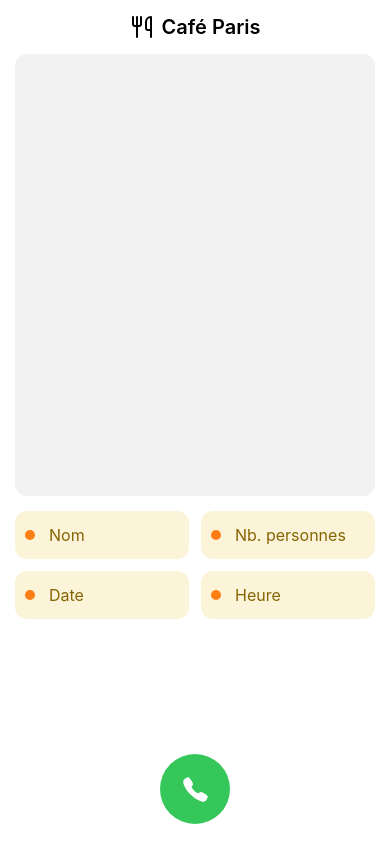
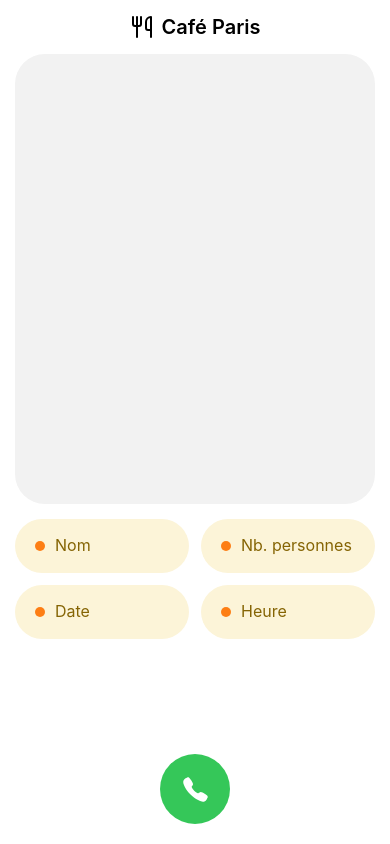
Before and after one commit to benoitboidin/booking_ai_agent, a Python web app: template templates/index.html in a window 390 px wide. Run offline with Jinja, Linux system fonts and the light colour scheme; the template is opened without the code that fills it, so the values that code supplies are empty.

```diff
--- a/static/css/styles.css
+++ b/static/css/styles.css
@@ -27,7 +27,7 @@
     /* max-width: 420px; */
     height: 100%;
     padding: 20px;
-    margin-bottom: 90px; /* Space for mic button */
+    margin-bottom: 70px; /* Space for mic button */
     background-color: white;
     overflow: hidden;
   }
@@ -51,7 +51,7 @@
     padding: 15px;
     overflow-y: auto;
     background-color: #f2f2f2;
-    border-radius: 12px;
+    border-radius: 30px;
     margin: 15px 0;
     /* box-shadow: inset 0px 1px 3px rgba(0, 0, 0, 0.1); */
   }
@@ -60,7 +60,7 @@
   .chat-message {
     margin-bottom: 10px;
     padding: 12px;
-    border-radius: 10px;
+    border-radius: 20px;
     font-size: 18px;
     line-height: 1.4;
     max-width: 80%;
@@ -94,7 +94,7 @@
   align-items: center;
   padding: 16px 16px 16px 36px; /* Space for the dot */
   font-size: 18px;
-  border-radius: 12px;
+  border-radius: 30px;
   background-color: #f9f9f9;
   transition: all 0.2s ease;
   text-align: left;
@@ -111,7 +111,7 @@
   border-radius: 50%;
   position: absolute;
   top: 50%;
-  left: 10px;
+  left: 20px;
   transform: translateY(-50%);
   display: block; /* Always visible */
 }
@@ -130,6 +130,8 @@
 .booking-info.empty {
   background-color: #fcf4d8; /* Light yellow */
   color: #856404; /* Dark yellow text */
+  padding: 16px 16px 18px 40px; /* Space for the dot */
+
 }
 
 .booking-info.empty::before {
--- a/static/js/scripts.js
+++ b/static/js/scripts.js
@@ -25,9 +25,10 @@ var SpeechRecognition = SpeechRecognition || webkitSpeechRecognition;
 
   let sentenceNumber = 0;
   recognition.onresult = function(event) {
-    const transcript = event.results[sentenceNumber][0].transcript;
+    const transcript = event.results[0][0].transcript;
+    console.log(sentenceNumber, 'Transcript:', transcript);
     sentenceNumber++;
-    displayMessage('You: ' + transcript, true);
+    displayMessage(transcript, true);
     sendTextToServer(transcript);
   };
 
@@ -42,7 +43,6 @@ var SpeechRecognition = SpeechRecognition || webkitSpeechRecognition;
       recognition.start();
     }
   };
-
   recognition.start();
 }
 
@@ -85,11 +85,11 @@ async function sendTextToServer(text) {
       if (data.aiResponse) {
         if (data.reservationDetails) {
           updateBookingDetails(data.reservationDetails);
-            displayMessage('AI: Réservation enregistrée. Merci et à bientôt!');
-            speakText('Réservation enregistrée. Merci et à bientôt!');
+          displayMessage('Réservation enregistrée. Merci et à bientôt!', false);
+          speakText('Réservation enregistrée. Merci et à bientôt!');
         } else {
-          displayMessage('AI: ' + data.aiResponse, false);
-            speakText(data.aiResponse);
+          displayMessage(data.aiResponse, false);
+          speakText(data.aiResponse);
         }
       }
     } catch (error) {
--- a/templates/index.html
+++ b/templates/index.html
@@ -16,7 +16,7 @@
       <div id="chat-box" class="chat-box"></div>
       <div class="mic-button-container">
         <button class="mic-button" id="mic-button">
-            <svg xmlns="http://www.w3.org/2000/svg" fill="none" viewBox="0 0 48 48" id="Call--Streamline-Ionic-Filled" height="25" width="25"><desc>Call Streamline Icon: https://streamlinehq.com</desc><path fill="currentColor" d="M38.1696 47.5196c-2.0495 0 -4.9287 -0.7413 -9.2401 -3.15 -5.2427 -2.9401 -9.2978 -5.6543 -14.5123 -10.8551 -5.0274 -5.0243 -7.4739 -8.2772 -10.898 -14.5081C-0.349 11.9714 0.3104 8.2837 1.0475 6.7077 1.9253 4.824 3.221 3.6973 4.8958 2.579 5.847 1.9558 6.8537 1.4215 7.903 0.983c0.105 -0.0451 0.2026 -0.0882 0.2898 -0.127 0.5198 -0.2342 1.3073 -0.588 2.3048 -0.21 0.6657 0.2499 1.26 0.7612 2.1903 1.68 1.9079 1.8816 4.5151 6.0721 5.4769 8.1302 0.6458 1.387 1.0731 2.3027 1.0742 3.3296 0 1.2023 -0.6048 2.1294 -1.3388 3.1301 -0.1375 0.1879 -0.2741 0.3674 -0.4063 0.5418 -0.7992 1.05 -0.9745 1.3535 -0.859 1.8952 0.2342 1.0889 1.9803 4.3303 4.8501 7.1937 2.8696 2.8634 6.0176 4.4993 7.1106 4.7324 0.5649 0.1208 0.8746 -0.0619 1.9583 -0.8894 0.1554 -0.1186 0.315 -0.2414 0.4819 -0.3642 1.1194 -0.8327 2.0035 -1.4218 3.1774 -1.4218h0.0063c1.0217 0 1.8963 0.4431 3.3453 1.1739 1.89 0.9534 6.2066 3.527 8.0998 5.437 0.9209 0.9281 1.4343 1.5204 1.6853 2.185 0.3781 1.0007 0.0221 1.785 -0.21 2.3101 -0.0388 0.0871 -0.0818 0.1827 -0.1271 0.2887 -0.4418 1.0475 -0.9792 2.052 -1.6054 3.001 -1.1161 1.6696 -2.247 2.9621 -4.135 3.841 -0.9694 0.4586 -2.0304 0.6908 -3.1028 0.6793Z" stroke-width="1"></path></svg>
+            <img src="/assets/phone.svg" alt="Microphone icon" class="mic-icon">
         </button>
       </div>
       <div class="booking-details">
```
Also changed, not shown: static/assets/phone.svg (added).
